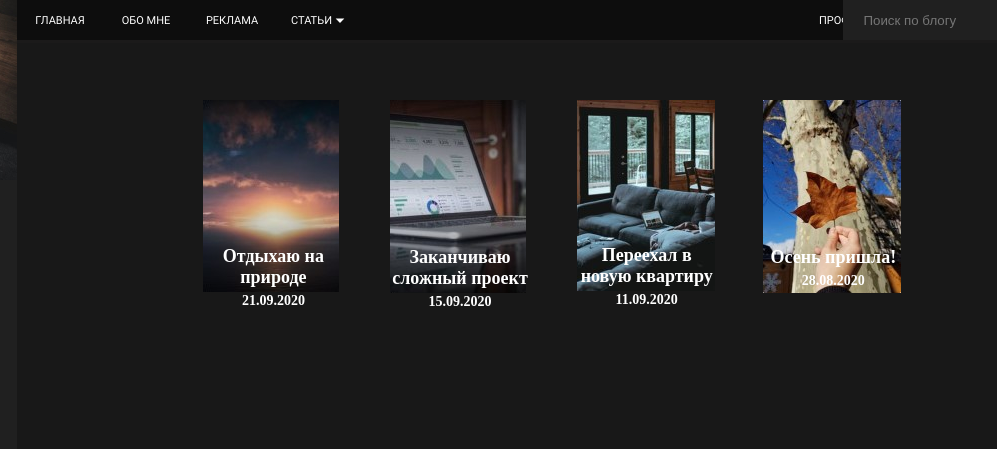
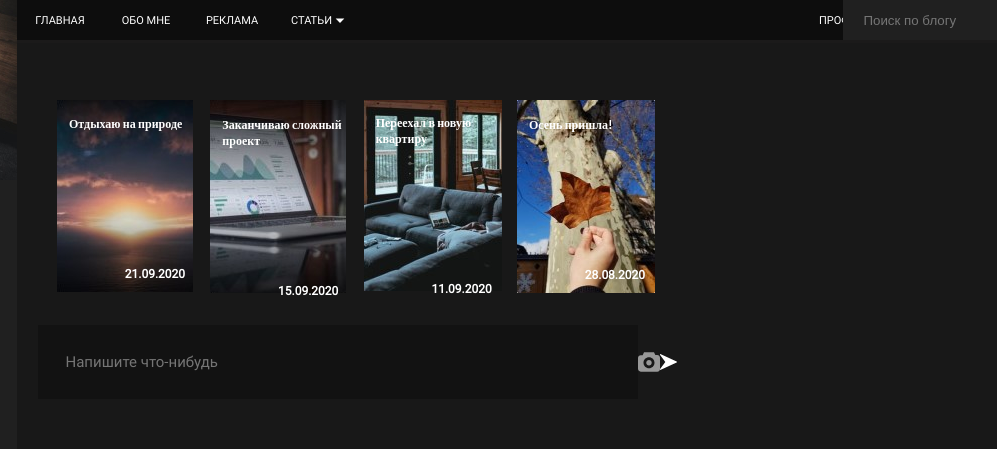
Before and after one commit to 1ogosh/Private_blog, a website: page app/index.html in a window 1280 px wide. Shown: the top 449 px of the page, 283-1280 px from the left. Drawn offline with Linux system fonts and the light colour scheme.

Commit message:
input in process

```diff
--- a/app/index.html
+++ b/app/index.html
@@ -70,25 +70,25 @@
 
                         <div class="Stories_img">
                                 <img src="img/images/story_img1.jpg" alt="storimg1">
-                                <h1>Отдыхаю на природе</h1>
-                                <h2>21.09.2020</h2>
+                                <h1 class="Stories_h1">Отдыхаю на природе</h1>
+                                <h2 class="Stories_date">21.09.2020</h2>
                         </div>
                         <div class="Stories_img">
                                 <img src="img/images/story_img2.jpg" alt="storimg2">
-                                <h1>Заканчиваю
+                                <h1 class="Stories_h1">Заканчиваю
                                         сложный проект</h1>
-                                <h2>15.09.2020</h2>
+                                <h2 class="Stories_date">15.09.2020</h2>
                         </div>
                         <div class="Stories_img">
                                 <img src="img/images/story_img3.jpg" alt="storimg3">
-                                <h1>Переехал в новую
+                                <h1 class="Stories_h1">Переехал в новую
                                         квартиру</h1>
-                                <h2>11.09.2020</h2>
+                                <h2 class="Stories_date">11.09.2020</h2>
                         </div>
                         <div class="Stories_img">
                                 <img src="img/images/story_img4.jpg" alt="storimg4">
-                                <h1>Осень пришла!</h1>
-                                <h2>28.08.2020</h2>
+                                <h1 class="Stories_h1">Осень пришла!</h1>
+                                <h2 class="Stories_date">28.08.2020</h2>
                         </div>
 
 
@@ -96,6 +96,15 @@
 
 
                 </div>
+
+
+                <div class="Publicate">
+                        <input class="Publicate_input" type="text" placeholder="Напишите что-нибудь">
+                        <img class="Publicate_img1" src="img/icons/photo.svg" alt="photo">
+                        <img class="Publicate_img2" src="img/icons/send.svg" alt="send">
+                </div>
+
+
         </section>
 
         <script src="js/main.js"></script>
--- /dev/null
+++ b/app/scss/publicate.scss
@@ -0,0 +1,30 @@
+.Publicate {
+        width: 100%;
+        display: flex;
+        justify-content: center;
+        margin-top: 30px;
+
+        &_input {
+                display: block;
+                z-index: 1;
+                width: 552px;
+                height: 74px;
+                background-color: #121212;
+                color: #D2D2D2;
+                padding-left: 28px;
+                padding-right: 20px;
+                font-size: 15px;
+                font-family: 'Roboto-Regular';
+                border: none;
+                outline: none;
+
+                &:hover {
+                        border: none;
+                }
+        }
+
+        &_img {
+                cursor: pointer;
+                z-index: 2;
+        }
+}
--- a/app/scss/stories.scss
+++ b/app/scss/stories.scss
@@ -1,13 +1,14 @@
 .Stories {
 
-        width: 700px;
+        width: 600px;
         height: 195px;
+        margin-top: 200px;
+        margin: 0 auto;
+        display: flex;
         margin-top: 60px;
-        margin-left: 38%;
-        display: flex;
         justify-content: space-between;
-        align-items: center;
         background-color: #181818;
+
 
 
 
@@ -18,6 +19,22 @@
 
         }
 
+        &_h1 {
+                font-family: 'Lato-Regular';
+                font-size: 12px;
+                margin-left: 12px;
+                text-align: left;
+
+                bottom: 180px;
+        }
+
+        &_date {
+                font-family: 'Roboto-Regular';
+                font-size: 12px;
+                text-align: right;
+                margin-right: 12px;
+        }
+
 
 
 
--- a/app/scss/style.scss
+++ b/app/scss/style.scss
@@ -4,6 +4,7 @@
 @import 'navbar';
 @import 'dropdown';
 @import 'stories';
+@import 'publicate';
 
 * {
         font-family: "Roboto" sans-serif;
```
Also changed, not shown: app/css/style.min.css, app/img/icons/photo.svg (added), app/img/icons/send.svg (added).
